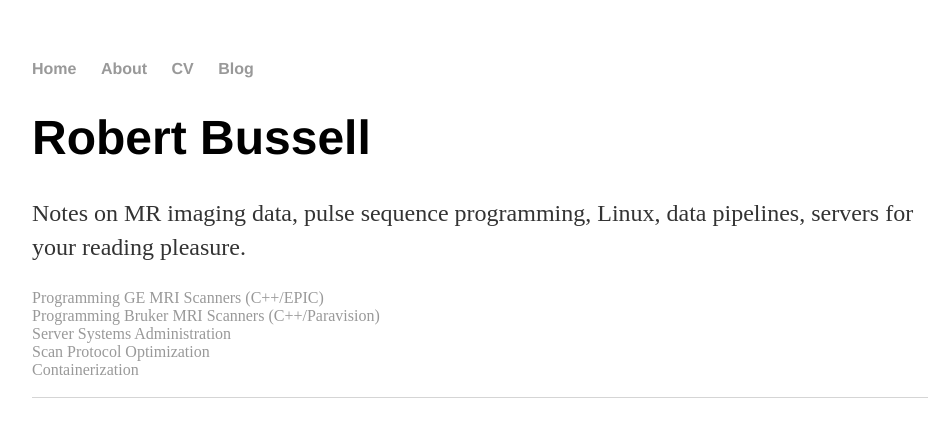
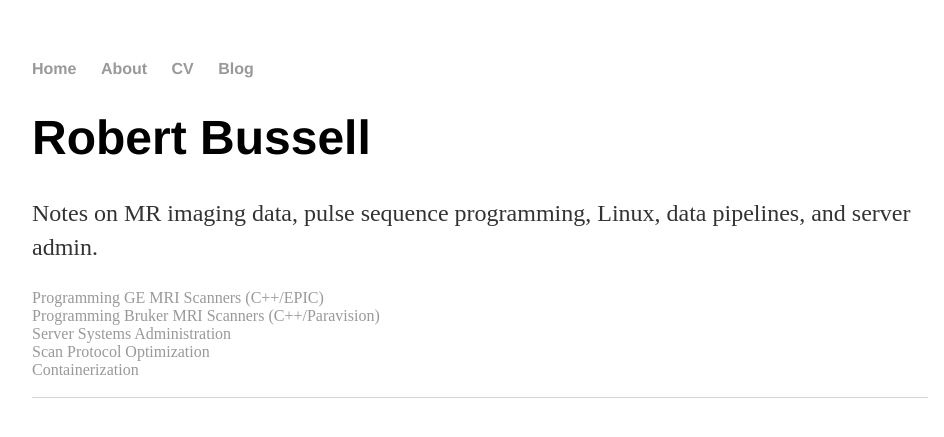
Before and after one commit to rgbussell/rgbussell.github.io, a Jekyll site: the page built from index.html, in a window 1280 px wide. Shown: the top 437 px of the page, without its empty margins (160-1104 px from the left). Built offline with Jekyll 4.4.1, drawn with Linux system fonts in a browser that asks for light colours; the list of posts is cut into pages by our own code.

Commit message:
Update index.html

```diff
--- a/index.html
+++ b/index.html
@@ -4,7 +4,7 @@
 ---
 <div class="blurb">
 	<h1>Robert Bussell</h1>
-	<p>Notes on MR imaging data, pulse sequence programming, Linux, data pipelines, servers for your reading pleasure.</p>
+	<p>Notes on MR imaging data, pulse sequence programming, Linux, data pipelines, and server admin.</p>
 	<a></a>
 	<a><href="epicprog">Programming GE MRI Scanners (C++/EPIC)</a></br>
 	<a><href="brukerprog">Programming Bruker MRI Scanners (C++/Paravision)</a></br>
```
